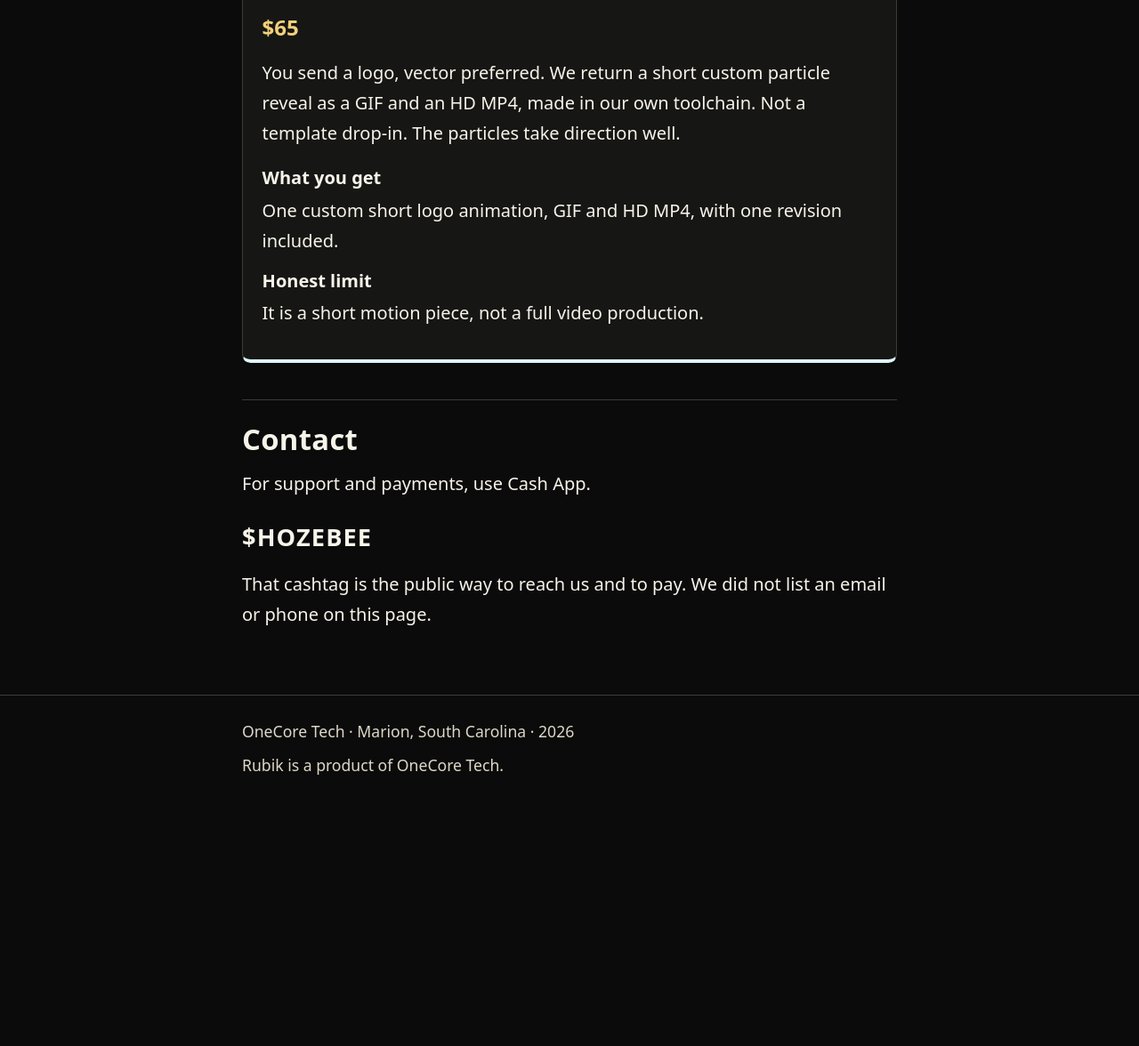
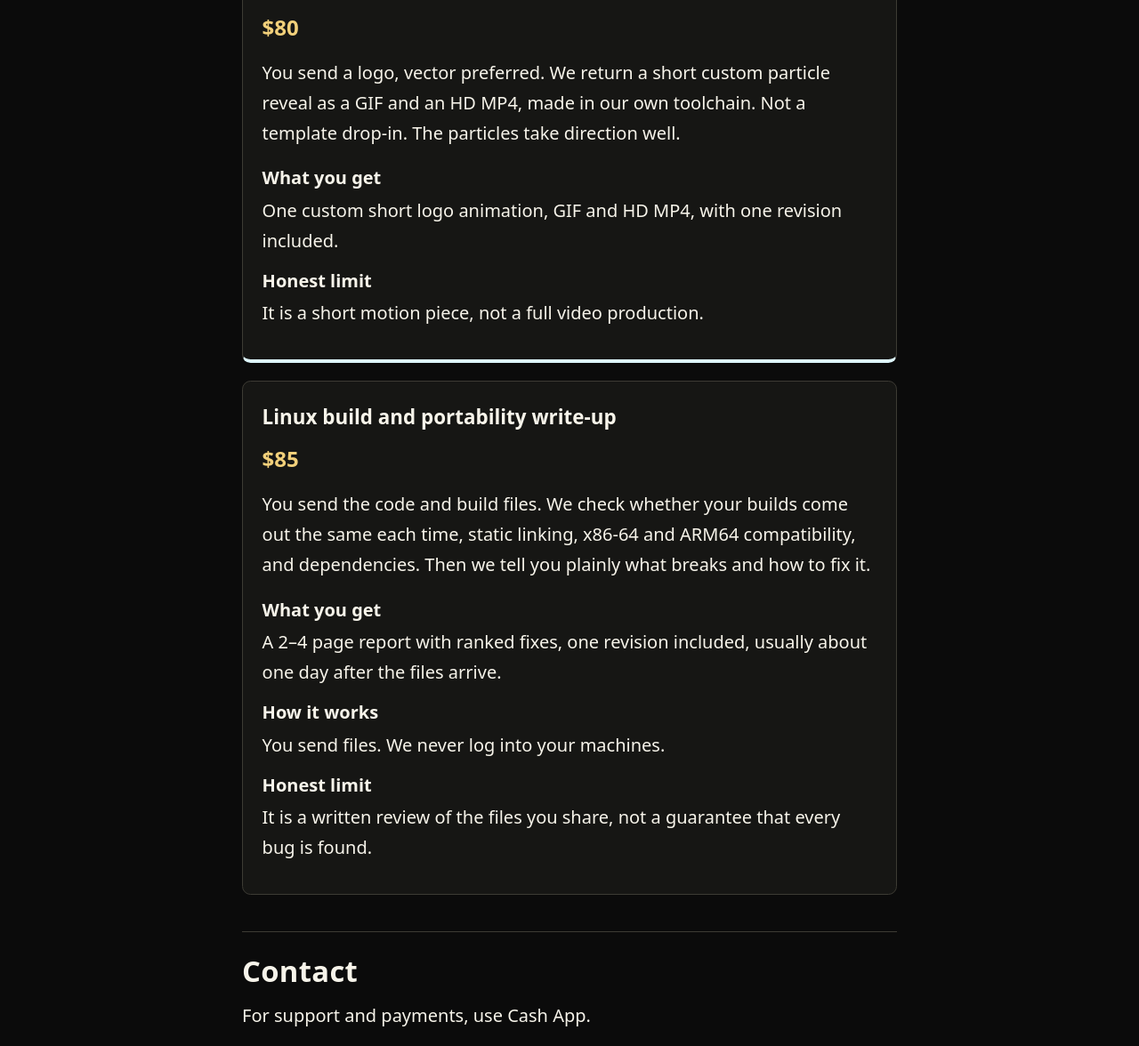
Before and after one commit to jrosario6595-cell/onecoretech-site, a plain HTML site: page index.html in a window 1280 px wide. Shown: the part 2413-3589 px from the top of the page at 89% size. Before the commit the page ends 3335 px from the top, so only its background shows below. Drawn offline with Linux system fonts and the light colour scheme.

Commit message:
Add $85 Linux build and portability write-up card

```diff
--- a/index.html
+++ b/index.html
@@ -5,7 +5,7 @@
   <meta charset="utf-8">
   <meta name="viewport" content="width=device-width, initial-scale=1">
   <meta name="color-scheme" content="dark">
-  <meta name="description" content="OneCore Tech, founded by Joey (Jose Rosario) in Marion, South Carolina. Rubik is the product: an intelligent operating fabric, designed and partly built. Token-cost audits from $50.">
+  <meta name="description" content="OneCore Tech, founded by Joey (Jose Rosario) in Marion, South Carolina. Rubik is the product: an intelligent operating fabric, designed and partly built. Token-cost audits from $70.">
   <title>OneCore Tech — Rubik</title>
   <style>
     :root {
@@ -223,7 +223,7 @@
       <h2 id="services-title">Services</h2>
       <article class="card" aria-labelledby="audit-title">
         <h3 id="audit-title" style="margin:0 0 0.5rem;font-size:1.4rem;">Token-cost audit</h3>
-        <p class="price">Intro price: <span>$50</span></p>
+        <p class="price">Intro price: <span>$70</span></p>
         <p>If an AI bot or agent is quietly eating the budget, we will show you where the tokens go. You keep the bot. Your wallet can stop sighing.</p>
         <dl>
           <dt>What you get</dt>
@@ -237,13 +237,26 @@
       <article class="card" aria-labelledby="logo-title" style="margin-top:1.25rem;border-top:4px solid #FFC23D;border-bottom:4px solid #DEF7FD;">
         <h3 id="logo-title" style="margin:0 0 0.5rem;font-size:1.4rem;">Particle logo animations</h3>
         <img class="card-art" src="landing-assets/P-LOGO-CARD-20261114.gif" width="480" height="300" alt="OneCore Tech logo assembling from gold and ice-blue particles on a dark field">
-        <p class="price"><span>$65</span></p>
+        <p class="price"><span>$80</span></p>
         <p>You send a logo, vector preferred. We return a short custom particle reveal as a GIF and an HD MP4, made in our own toolchain. Not a template drop-in. The particles take direction well.</p>
         <dl>
           <dt>What you get</dt>
           <dd>One custom short logo animation, GIF and HD MP4, with one revision included.</dd>
           <dt>Honest limit</dt>
           <dd>It is a short motion piece, not a full video production.</dd>
+        </dl>
+      </article>
+      <article class="card" aria-labelledby="linux-title" style="margin-top:1.25rem;">
+        <h3 id="linux-title" style="margin:0 0 0.5rem;font-size:1.4rem;">Linux build and portability write-up</h3>
+        <p class="price"><span>$85</span></p>
+        <p>You send the code and build files. We check whether your builds come out the same each time, static linking, x86-64 and ARM64 compatibility, and dependencies. Then we tell you plainly what breaks and how to fix it.</p>
+        <dl>
+          <dt>What you get</dt>
+          <dd>A 2–4 page report with ranked fixes, one revision included, usually about one day after the files arrive.</dd>
+          <dt>How it works</dt>
+          <dd>You send files. We never log into your machines.</dd>
+          <dt>Honest limit</dt>
+          <dd>It is a written review of the files you share, not a guarantee that every bug is found.</dd>
         </dl>
       </article>
     </section>
```
